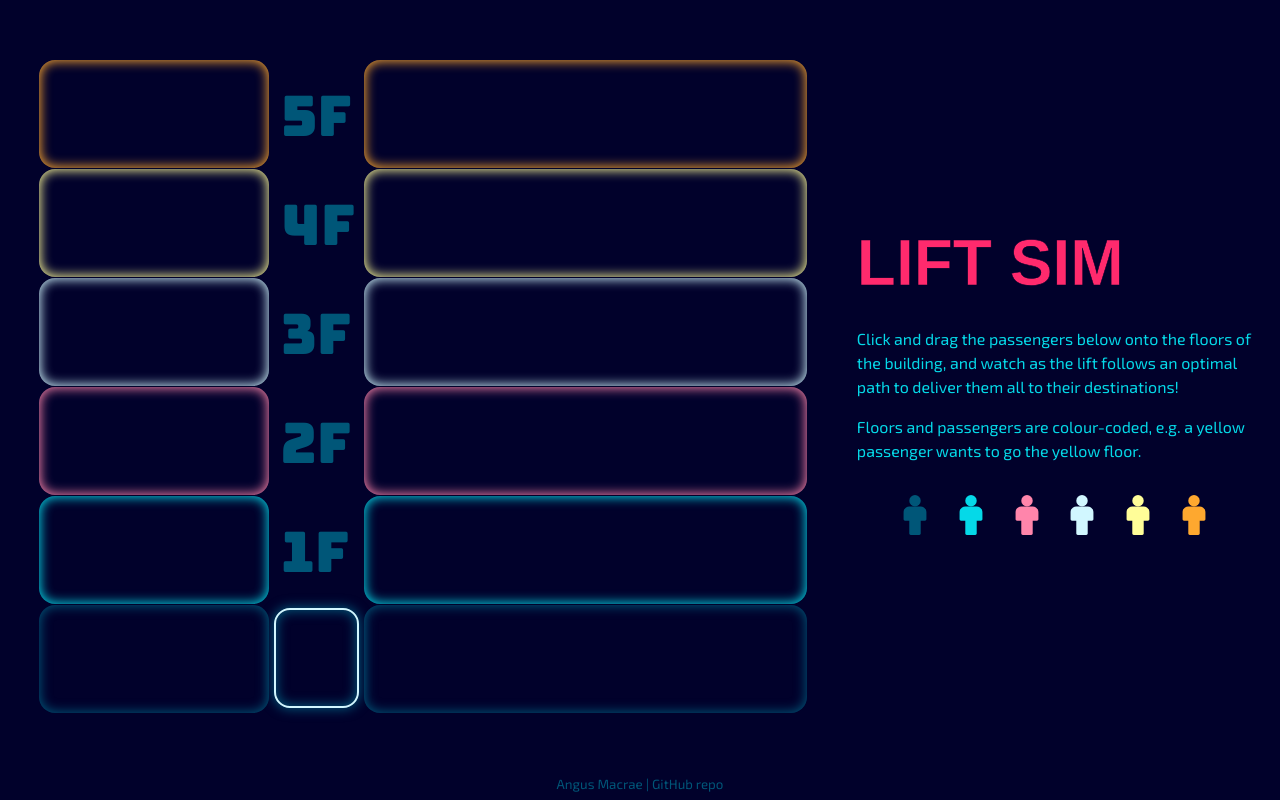
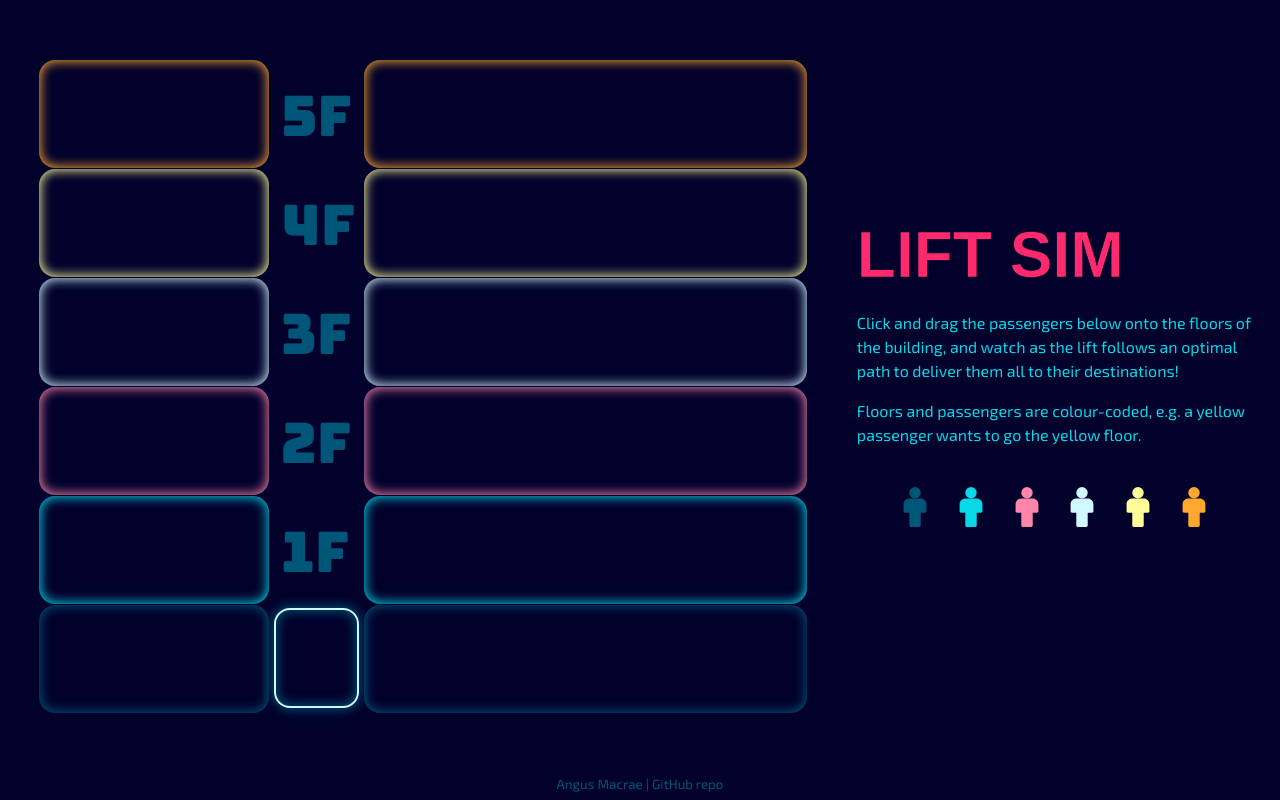
Before and after one commit to AngusMacrae/lift-sim, a website with bundled scripts: page index.html in a window 1280 px wide. Built offline with nearby package versions, Linux system fonts and the light colour scheme; a web font is replaced by a local one.

Commit message:
Adjust vertical spacing of title, description text and draggables list

```diff
--- a/index.html
+++ b/index.html
@@ -22,8 +22,10 @@
         <header class="header">
           <h1>Lift Sim</h1>
         </header>
-        <p>Click and drag the passengers below onto the floors of the building, and watch as the lift follows an optimal path to deliver them all to their destinations!</p>
-        <p>Floors and passengers are colour-coded, e.g. a yellow passenger wants to go the yellow floor.</p>
+        <div class="description-text">
+          <p>Click and drag the passengers below onto the floors of the building, and watch as the lift follows an optimal path to deliver them all to their destinations!</p>
+          <p>Floors and passengers are colour-coded, e.g. a yellow passenger wants to go the yellow floor.</p>
+        </div>
         <div id="draggables-list-placeholder"></div>
       </div>
     </div>
--- a/scss/styles.scss
+++ b/scss/styles.scss
@@ -30,7 +30,7 @@ body {
 .content-container {
   max-width: 100%;
   display: grid;
-  gap: 1rem;
+  gap: 1.5rem;
 }
 
 .passenger {
@@ -42,8 +42,13 @@ body {
   }
 }
 
+.description-text > * + * {
+  margin-top: 1em;
+}
+
 .header h1 {
   font-size: 4rem;
+  line-height: 1;
   color: $highlight-colour;
   -webkit-text-stroke: 0.5px $background-colour;
 }
```
Also changed, not shown: css/styles.css.
